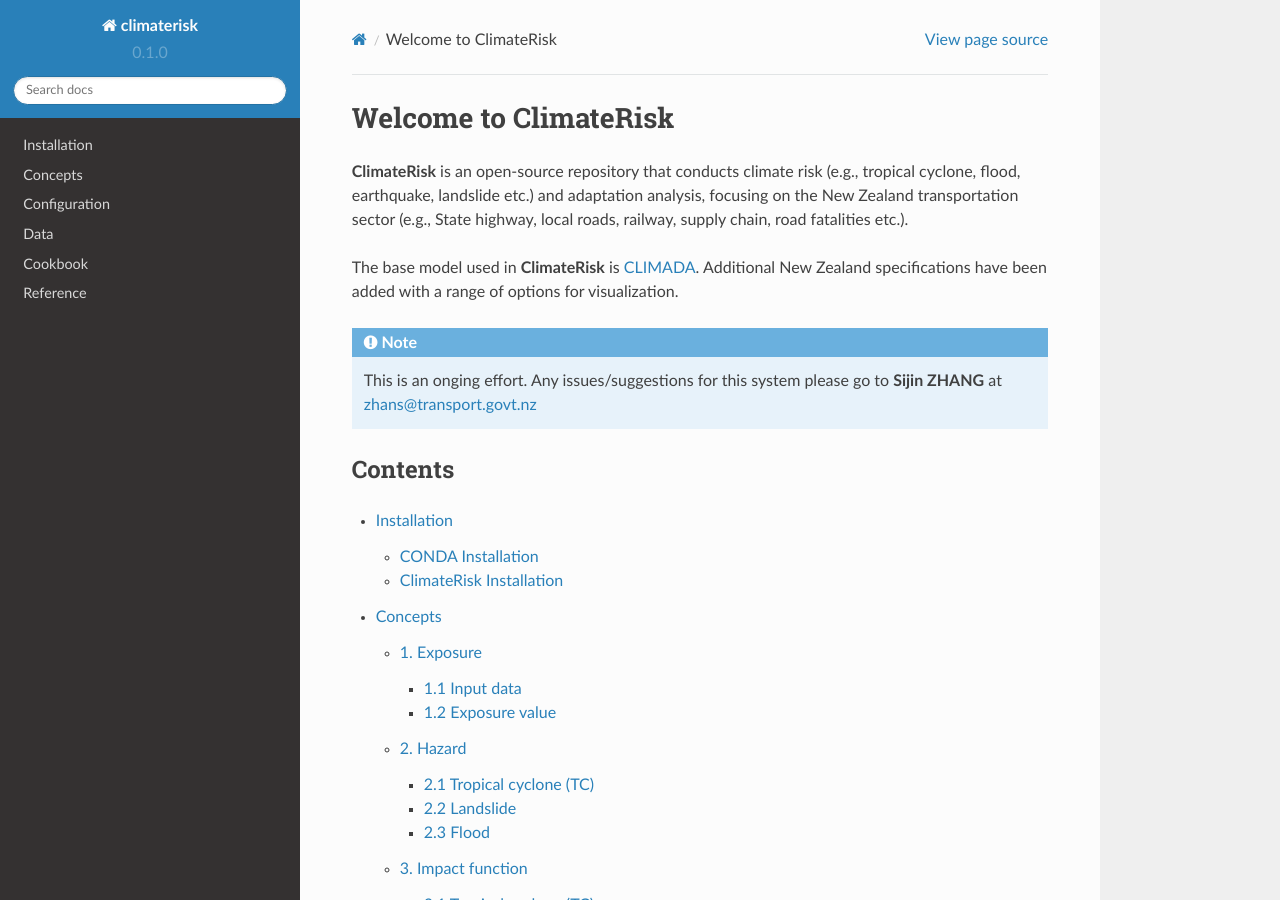
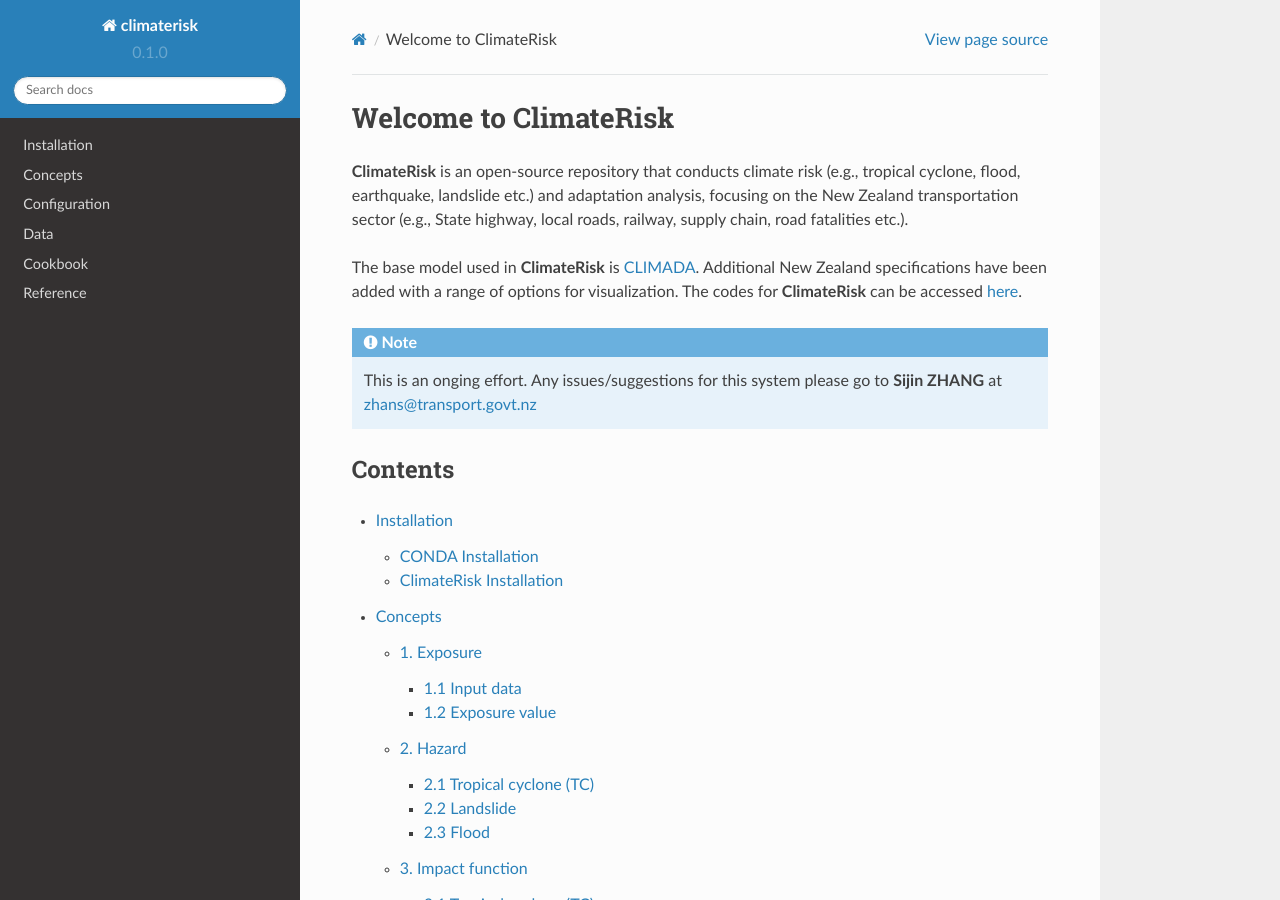
Before and after one commit to jzanetti/ClimateRisk, a Sphinx documentation site: the page built from doc/source/index.rst, in a window 1280 px wide and 900 px high. Built offline with Sphinx 7.4.7 and the Read the Docs theme 2.0.0, drawn with Linux system fonts in a browser that asks for light colours.

Commit message:
update doc

```diff
--- a/doc/source/index.rst
+++ b/doc/source/index.rst
@@ -5,7 +5,7 @@
 and adaptation analysis, focusing on the New Zealand transportation sector (e.g., State highway, local roads, railway, supply chain, road fatalities etc.).
 
 The base model used in **ClimateRisk** is `CLIMADA <https://wcr.ethz.ch/research/climada.html>`_.
-Additional New Zealand specifications have been added with a range of options for visualization.
+Additional New Zealand specifications have been added with a range of options for visualization. The codes for **ClimateRisk** can be accessed `here <https://github.com/jzanetti/ClimateRisk>`_.
 
 .. note::
 
```
Also changed, not shown: README.md (+1 -4 lines).
